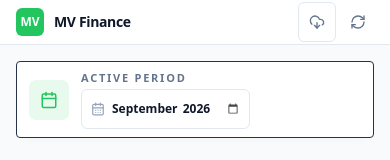
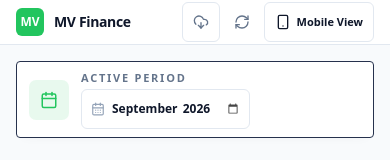
Before and after one commit to backtonemesis-cpu/MV, a React (Vite) app: page / in a window 390 px wide. Shown: the top 160 px of the page. Built offline with nearby package versions, Linux system fonts and the light colour scheme.

Commit message:
Add top-bar mobile preview toggle

```diff
--- a/src/components/Header.tsx
+++ b/src/components/Header.tsx
@@ -3,6 +3,7 @@ import {
   Shield,
   RefreshCw,
   DownloadCloud,
+  Smartphone,
 } from 'lucide-react';
 import { UserSession } from '../types';
 import { APP_VERSION } from '../appVersion';
@@ -16,6 +17,8 @@ interface HeaderProps {
   onOpenTestsModal: () => void;
   isLoading: boolean;
   availableIdentities: { email: string; name: string; role: any }[];
+  isMobilePreview: boolean;
+  onToggleMobilePreview: () => void;
 }
 
 export const Header: React.FC<HeaderProps> = ({
@@ -24,10 +27,12 @@ export const Header: React.FC<HeaderProps> = ({
   onRefresh,
   onOpenBackupModal,
   isLoading,
+  isMobilePreview,
+  onToggleMobilePreview,
 }) => {
   return (
     <header className="sticky top-0 z-30 bg-surface backdrop-blur border-b border-muted transition-colors">
-      <div className="mx-auto w-full max-w-[1440px] px-4">
+      <div className="mv-shell-boundary mx-auto w-full max-w-[1200px] px-4">
         <div className="flex h-[44px] items-center justify-between gap-2.5">
           <div className="flex min-w-0 items-center gap-2.5">
             <div className="flex h-7 w-7 shrink-0 items-center justify-center rounded-md bg-accent text-[12px] font-bold text-on-accent">
@@ -62,7 +67,7 @@ export const Header: React.FC<HeaderProps> = ({
               title="Backup"
             >
               <DownloadCloud className="w-4 h-4 text-muted" />
-              <span className="hidden sm:inline">Backup</span>
+              <span className="mv-header-backup-label hidden sm:inline">Backup</span>
             </button>
 
             <button
@@ -75,7 +80,7 @@ export const Header: React.FC<HeaderProps> = ({
               <RefreshCw className={`w-4 h-4 ${isLoading ? 'animate-spin text-accent' : 'text-muted'}`} />
             </button>
 
-            <div className="hidden h-8 items-center gap-1.5 rounded-md border border-muted bg-surface px-2 sm:flex">
+            <div className="mv-header-user hidden h-8 items-center gap-1.5 rounded-md border border-muted bg-surface px-2 sm:flex">
               <div className="flex h-6 w-6 items-center justify-center rounded-full bg-warning-soft text-warning">
                 <Shield className="w-3.5 h-3.5" />
               </div>
@@ -85,6 +90,22 @@ export const Header: React.FC<HeaderProps> = ({
                 </div>
               </div>
             </div>
+
+            <button
+              type="button"
+              id="header-mobile-preview-btn"
+              onClick={onToggleMobilePreview}
+              aria-pressed={isMobilePreview}
+              className={`mv-mobile-preview-toggle inline-flex h-8 items-center gap-1.5 rounded-md border px-2.5 text-[11px] font-semibold transition-colors ${
+                isMobilePreview
+                  ? 'border-accent bg-accent text-on-accent'
+                  : 'border-muted bg-surface text-main hover:bg-surface-muted'
+              }`}
+              title={isMobilePreview ? 'Exit mobile preview' : 'Preview mobile layout'}
+            >
+              <Smartphone className="h-4 w-4 shrink-0" />
+              <span className="mv-mobile-preview-label">Mobile View</span>
+            </button>
           </div>
         </div>
       </div>
```
